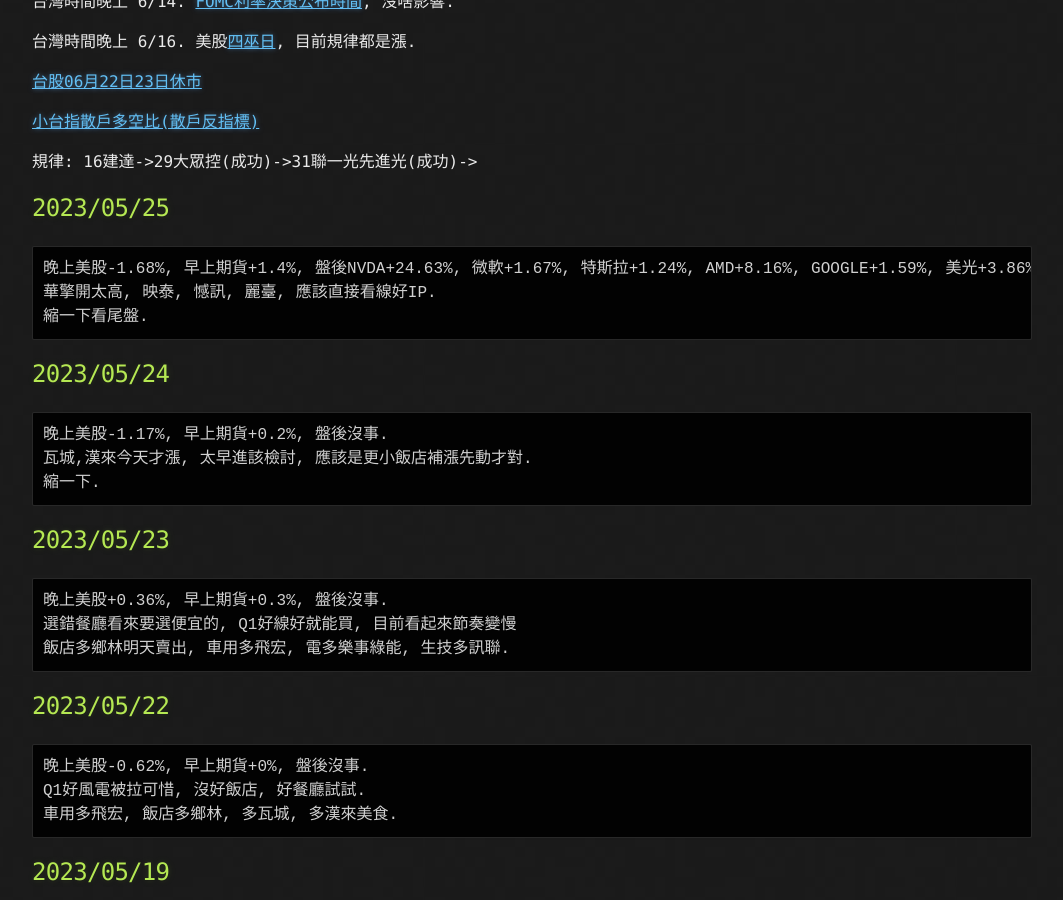
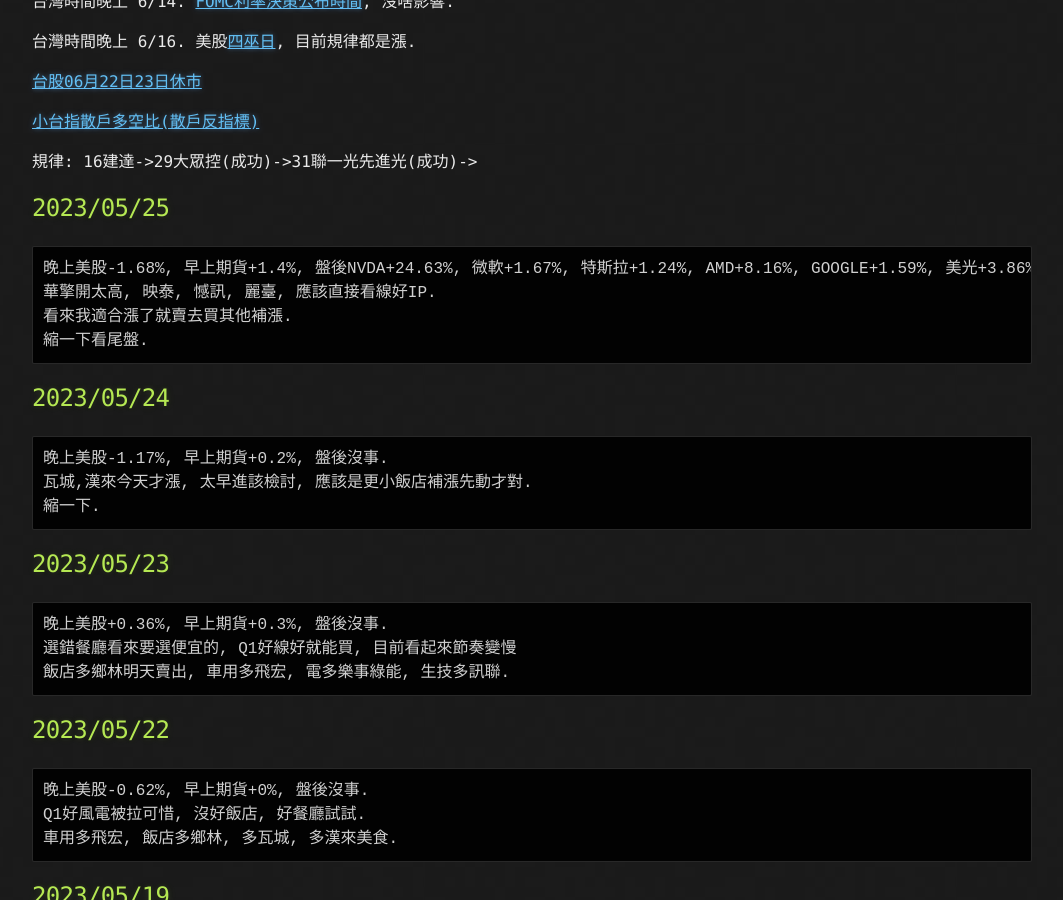
Before and after one commit to lepg5487/Stock_God, a Jekyll site: the page built from index.md, in a window 1280 px wide and 900 px high, scrolled down 388 px. Shown: the whole window, without its empty margins (108-1171 px from the left). Built offline with Jekyll 4.4.1, drawn with Linux system fonts in a browser that asks for light colours; our own code applies the rules of GitHub Pages for plain Markdown files.

Commit message:
Update index.md

````diff
--- a/index.md
+++ b/index.md
@@ -22,6 +22,7 @@
 ```
 晚上美股-1.68%, 早上期貨+1.4%, 盤後NVDA+24.63%, 微軟+1.67%, 特斯拉+1.24%, AMD+8.16%, GOOGLE+1.59%, 美光+3.86%, 台積電+6.81%.
 華擎開太高, 映泰, 憾訊, 麗臺, 應該直接看線好IP.
+看來我適合漲了就賣去買其他補漲.
 縮一下看尾盤.
 ```
 
````
